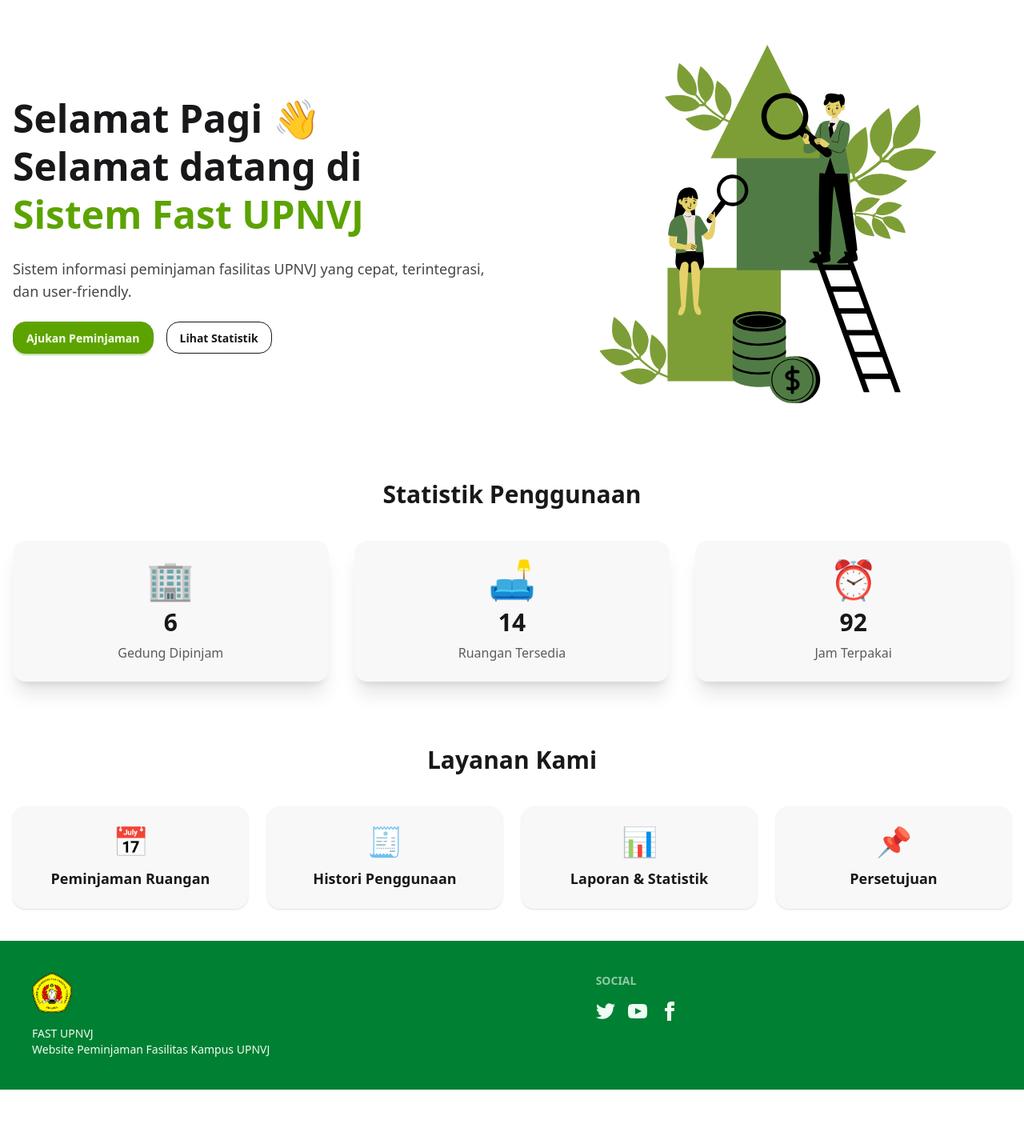
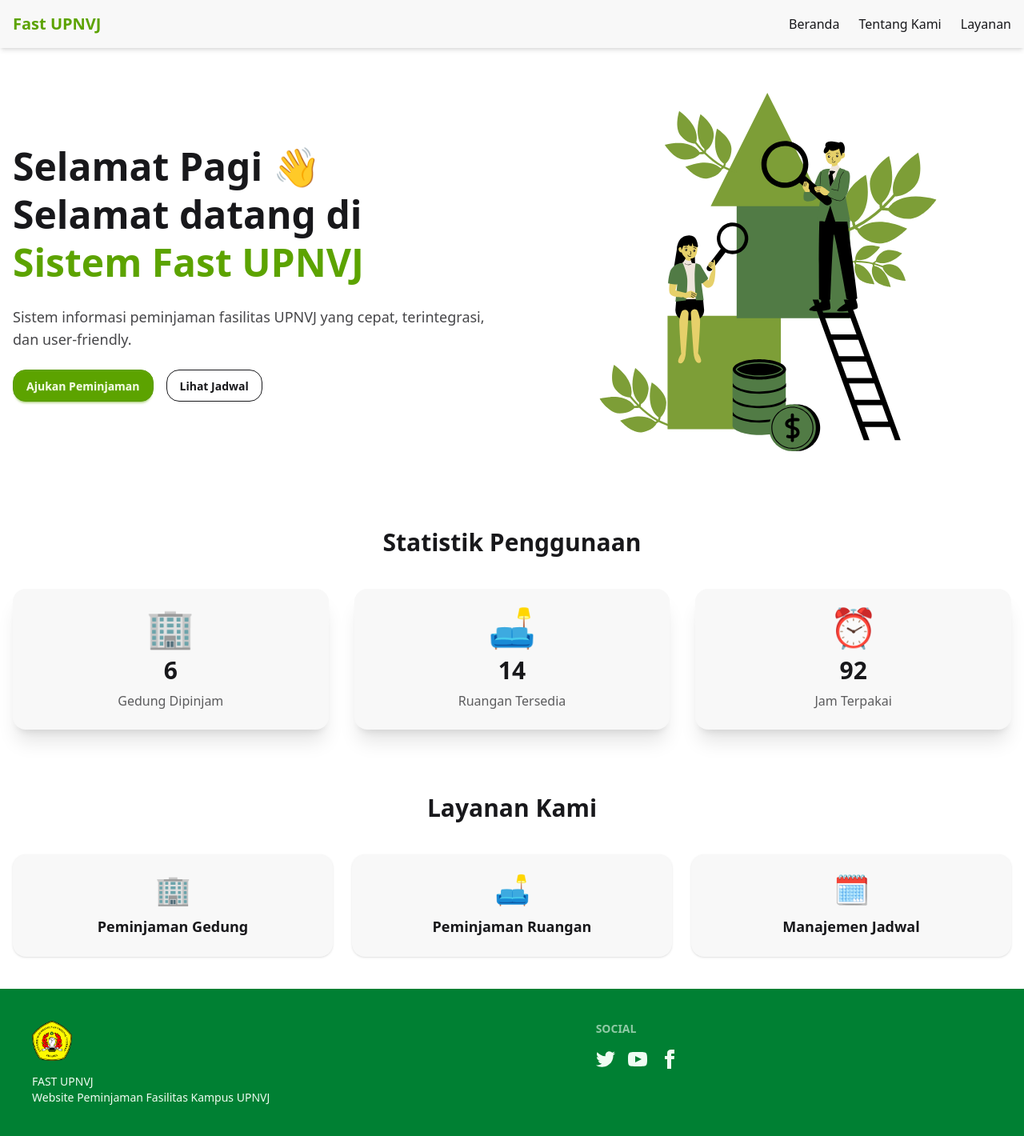
Before and after one commit to raisadeviap/fast-upnvj, a React (Vite) app: page /home in a window 1280 px wide. Shown: the whole page at 80% size. Before the commit the page ends 1362 px from the top, so only its background shows below. Built offline with nearby package versions, Linux system fonts and the light colour scheme.

Commit message:
Resolve konflik dan update Home.jsx

```diff
--- a/src/pages/Home.jsx
+++ b/src/pages/Home.jsx
@@ -40,31 +40,52 @@
   ];
 
   const services = [
-    {
-      id: 1,
-      icon: "📅",
-      title: "Peminjaman Ruangan",
-      link: "/layanan/peminjaman",
-    },
+    { id: 1, icon: "🏢", title: "Peminjaman Gedung", link: "/layanan/gedung" },
     {
       id: 2,
-      icon: "🧾",
-      title: "Histori Penggunaan",
-      link: "/layanan/histori",
+      icon: "🛋️",
+      title: "Peminjaman Ruangan",
+      link: "/layanan/ruangan",
     },
-    {
-      id: 3,
-      icon: "📊",
-      title: "Laporan & Statistik",
-      link: "/layanan/statistik",
-    },
-    { id: 4, icon: "📌", title: "Persetujuan", link: "/layanan/persetujuan" },
+    { id: 3, icon: "🗓️", title: "Manajemen Jadwal", link: "/layanan/jadwal" },
   ];
 
   return (
     <div className="min-h-screen bg-base-100" data-theme="light">
+      {/* Navbar langsung di sini */}
+      <nav className="bg-base-200 shadow-md py-4">
+        <div className="container mx-auto px-4 flex items-center justify-between">
+          <h1
+            className="text-xl font-bold cursor-pointer text-primary"
+            onClick={() => navigate("/")}
+          >
+            Fast UPNVJ
+          </h1>
+          <ul className="flex gap-6 text-base font-medium text-base-content">
+            <li
+              className="cursor-pointer hover:text-primary"
+              onClick={() => navigate("/")}
+            >
+              Beranda
+            </li>
+            <li
+              className="cursor-pointer hover:text-primary"
+              onClick={() => navigate("/tentang")}
+            >
+              Tentang Kami
+            </li>
+            <li
+              className="cursor-pointer hover:text-primary"
+              onClick={() => navigate("/layanan")}
+            >
+              Layanan
+            </li>
+          </ul>
+        </div>
+      </nav>
+
       <main className="container mx-auto px-4 py-10">
-        {/* Hero */}
+        {/* Hero Section */}
         <section className="flex flex-col md:flex-row items-center justify-between min-h-[60vh] gap-8">
           <div className="md:w-1/2 space-y-6">
             <h1 className="text-4xl md:text-5xl font-bold text-base-content leading-tight">
@@ -79,15 +100,15 @@
             <div className="flex gap-4 mt-6">
               <button
                 className="btn btn-primary"
-                onClick={() => navigate("/layanan/peminjaman")}
+                onClick={() => navigate("/layanan/ruangan")}
               >
                 Ajukan Peminjaman
               </button>
               <button
                 className="btn btn-outline"
-                onClick={() => navigate("/layanan/statistik")}
+                onClick={() => navigate("/layanan/jadwal")}
               >
-                Lihat Statistik
+                Lihat Jadwal
               </button>
             </div>
           </div>
@@ -100,7 +121,7 @@
           </div>
         </section>
 
-        {/* Statistik */}
+        {/* Statistik Section */}
         <section className="mt-20">
           <h2 className="text-3xl font-bold text-center mb-10">
             Statistik Penggunaan
@@ -121,10 +142,10 @@
           </div>
         </section>
 
-        {/* Layanan */}
+        {/* Layanan Kami */}
         <section className="mt-20">
           <h2 className="text-3xl font-bold text-center mb-10">Layanan Kami</h2>
-          <div className="grid grid-cols-1 md:grid-cols-4 gap-6">
+          <div className="grid grid-cols-1 md:grid-cols-3 gap-6">
             {services.map(({ id, icon, title, link }) => (
               <button
                 key={id}
@@ -140,6 +161,7 @@
           </div>
         </section>
       </main>
+
       <Footer />
     </div>
   );
```
